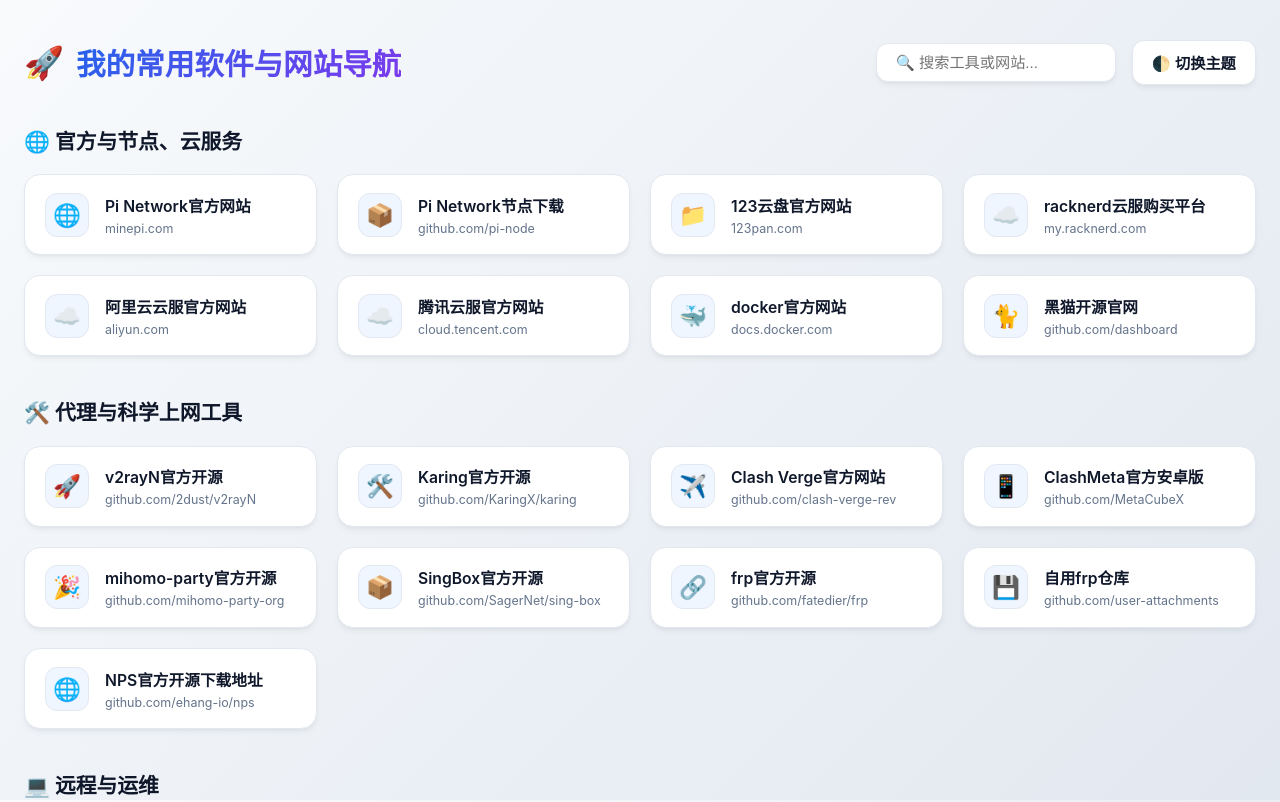
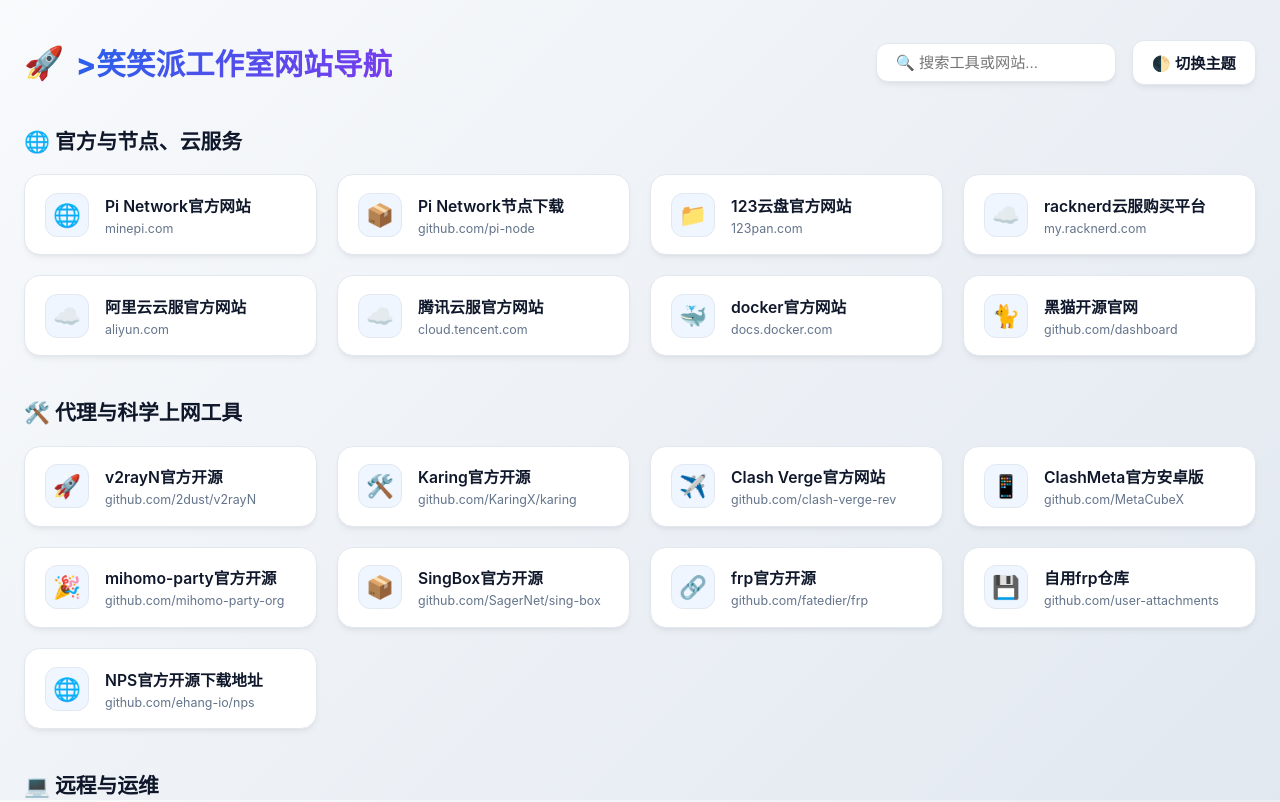
Before and after one commit to Dzw1988/DZW, a plain HTML site: page index.html in a window 1280 px wide. Shown: the top 802 px of the page. Drawn offline with Linux system fonts and the light colour scheme.

Commit message:
Update index.html

```diff
--- a/index.html
+++ b/index.html
@@ -233,7 +233,7 @@
     <header>
       <div class="header-title">
         <span style="font-size: 2rem;">🚀</span>
-        <h1>我的常用软件与网站导航</h1>
+        <h1>>笑笑派工作室网站导航</h1>
       </div>
       <div class="controls">
         <div class="search-box">
```
